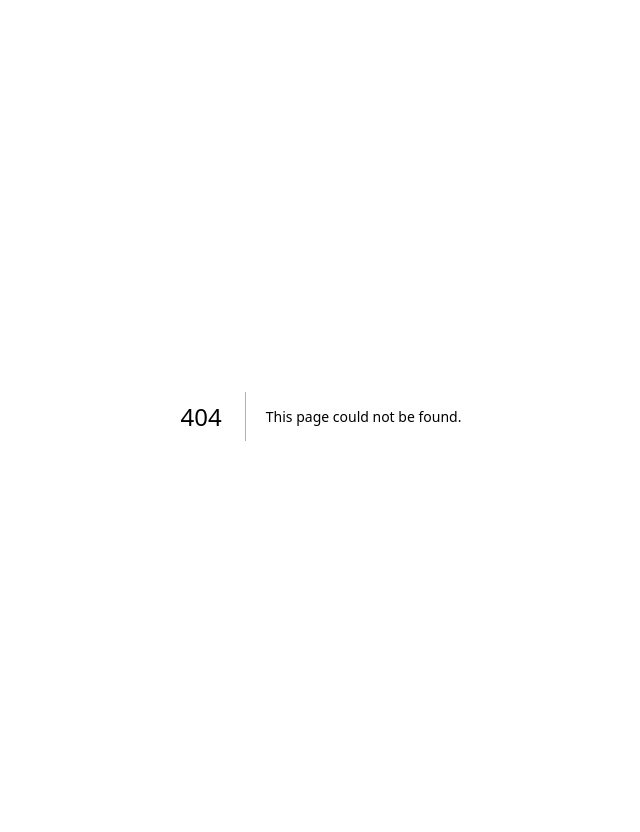
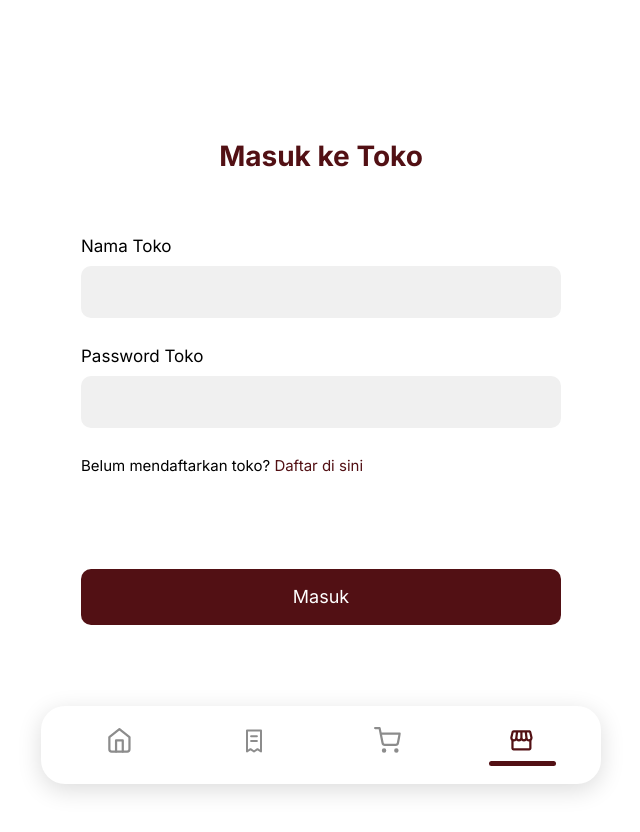
Before and after one commit to vixxic/Market-Day-E-commerce, a Next.js app: page /masuktoko in a window 1280 px wide. Before the commit this address had no page. Shown: the whole page, without its empty margins (319-959 px from the left). After the commit the page ends 800 px from the top, so only its background shows below. Built offline with nearby package versions, Linux system fonts and the light colour scheme.

Commit message:
add login page

```diff
--- a/src/app/Components/NavigasiBawah/NavigasiBawah.jsx
+++ b/src/app/Components/NavigasiBawah/NavigasiBawah.jsx
@@ -19,14 +19,14 @@ const IKON = {
     </>
   ),
   keranjang: <FiShoppingCart size={23} />,
-  toko: <MdStorefront size={23} />,
+  masuktoko: <MdStorefront size={23} />,
 };
 
 const MENU_BAWAAN = [
   { id: "beranda", label: "Beranda", href: "/" },
   { id: "pesanan", label: "Pesanan", href: "/pesanan" },
   { id: "keranjang", label: "Keranjang", href: "/keranjang" },
-  { id: "toko", label: "Toko", href: "/toko" },
+  { id: "masuktoko", label: "MasukToko", href: "/masuktoko" },
 ];
 
 export default function NavigasiBawah({
--- a/src/app/beranda/Beranda.css
+++ b/src/app/beranda/Beranda.css
@@ -3,6 +3,7 @@
   grid-template-columns: repeat(2, 1fr);
   gap: 16px;
   margin-top: 16px;
+  margin-bottom: 78px;
 }
 
 .beranda__status {
--- /dev/null
+++ b/src/app/masuktoko/masuktoko.css
@@ -0,0 +1,145 @@
+/* ===== Halaman Masuk ke Toko (mobile first) ===== */
+
+.masuk-toko {
+  display: flex;
+  flex-direction: column;
+  background-color: #ffffff;
+  padding-top: env(safe-area-inset-top, 0px);
+  box-sizing: border-box;
+}
+
+.masuk-toko__isi {
+  flex: 1;
+  width: 100%;
+  max-width: 480px;
+  margin: 0 auto;
+  display: flex;
+  flex-direction: column;
+  gap: 24px;
+}
+
+.masuk-toko__judul {
+  text-align: center;
+  font-size: clamp(1.375rem, 1.15rem + 1vw, 1.75rem);
+  font-weight: 700;
+  color: var(--warna-merah-utama);
+  padding: 16px 0;
+}
+
+.masuk-toko__bidang {
+  display: flex;
+  flex-direction: column;
+  gap: 10px;
+}
+
+.masuk-toko__label {
+  font-size: 1.0625rem;
+  color: #000000;
+}
+
+.masuk-toko__input {
+  width: 100%;
+  min-height: 52px;
+  padding: 0 16px;
+  border: 0;
+  border-radius: 10px;
+  background-color: #f0f0f0;
+  color: #000000;
+  font: inherit;
+  font-size: 1rem;
+  box-sizing: border-box;
+}
+
+.masuk-toko__input:focus-visible {
+  outline: 2px solid var(--warna-merah-utama);
+  outline-offset: 1px;
+}
+
+.masuk-toko__input[aria-invalid="true"] {
+  outline: 2px solid #c62828;
+  outline-offset: 1px;
+}
+
+.masuk-toko__galat {
+  margin: 0;
+  font-size: 0.8125rem;
+  color: #c62828;
+}
+
+.masuk-toko__daftar {
+  margin: 0;
+  font-size: 0.9375rem;
+  color: #000000;
+}
+
+.masuk-toko__tautan {
+  color: var(--warna-merah-utama);
+  text-decoration: none;
+}
+
+.masuk-toko__tautan:hover {
+  text-decoration: underline;
+}
+
+.masuk-toko__tautan:focus-visible {
+  outline: 2px solid var(--warna-merah-utama);
+  outline-offset: 2px;
+  border-radius: 2px;
+}
+
+.masuk-toko__aksi {
+  margin-top: auto;
+  position: sticky;
+  bottom: 0;
+  padding: 50px 0 max(24px, env(safe-area-inset-bottom, 0px));
+}
+
+.masuk-toko__tombol {
+  width: 100%;
+  min-height: 56px;
+  border: 0;
+  border-radius: 10px;
+  background-color: var(--warna-merah-utama);
+  color: #ffffff;
+  font: inherit;
+  font-size: 1.125rem;
+  cursor: pointer;
+  -webkit-tap-highlight-color: transparent;
+  transition:
+    filter 0.15s ease,
+    transform 0.12s ease;
+}
+
+.masuk-toko__tombol:hover:not(:disabled) {
+  filter: brightness(1.15);
+}
+
+.masuk-toko__tombol:active:not(:disabled) {
+  transform: scale(0.98);
+}
+
+.masuk-toko__tombol:disabled {
+  opacity: 0.6;
+  cursor: wait;
+}
+
+.masuk-toko__tombol:focus-visible {
+  outline: 2px solid var(--warna-merah-utama);
+  outline-offset: 3px;
+}
+
+/* Tablet & laptop: form di tengah, tombol mengikuti isi */
+@media (min-width: 768px) {
+  .masuk-toko__isi {
+    flex: 0 1 auto;
+    margin-top: 8vh;
+    padding-top: 24px;
+    gap: 28px;
+  }
+
+  .masuk-toko__aksi {
+    position: static;
+    margin-top: 16px;
+    padding-bottom: 0;
+  }
+}
--- /dev/null
+++ b/src/app/masuktoko/page.jsx
@@ -0,0 +1,103 @@
+"use client";
+
+import "./masuktoko.css";
+import { useState } from "react";
+import Link from "next/link";
+
+import NavigasiBawah from "../Components/NavigasiBawah/NavigasiBawah";
+
+export default function MasukToko() {
+  const [namaToko, setNamaToko] = useState("");
+  const [password, setPassword] = useState("");
+  const [galat, setGalat] = useState({});
+  const [sedangMasuk, setSedangMasuk] = useState(false);
+
+  async function masuk(e) {
+    e.preventDefault();
+
+    const galatBaru = {};
+    if (!namaToko.trim()) galatBaru.namaToko = "Isi nama toko.";
+    if (!password) galatBaru.password = "Isi password toko.";
+    setGalat(galatBaru);
+    if (Object.keys(galatBaru).length > 0) return;
+
+    setSedangMasuk(true);
+    try {
+      // TODO: proses login toko di sini (cek nama toko & password ke API milikmu),
+      // lalu arahkan ke halaman toko, contoh: router.push("/toko")
+      console.log("Masuk sebagai toko:", namaToko.trim());
+    } finally {
+      setSedangMasuk(false);
+    }
+  }
+
+  return (
+    <div className="masuk-toko">
+      <form className="masuk-toko__isi" onSubmit={masuk} noValidate>
+        <h1 className="masuk-toko__judul">Masuk ke Toko</h1>
+
+        <div className="masuk-toko__bidang">
+          <label className="masuk-toko__label" htmlFor="nama-toko">
+            Nama Toko
+          </label>
+          <input
+            id="nama-toko"
+            className="masuk-toko__input"
+            type="text"
+            autoComplete="username"
+            value={namaToko}
+            onChange={(e) => setNamaToko(e.target.value)}
+            aria-invalid={galat.namaToko ? "true" : undefined}
+            aria-describedby={galat.namaToko ? "galat-nama-toko" : undefined}
+          />
+          {galat.namaToko && (
+            <p id="galat-nama-toko" className="masuk-toko__galat" role="alert">
+              {galat.namaToko}
+            </p>
+          )}
+        </div>
+
+        <div className="masuk-toko__bidang">
+          <label className="masuk-toko__label" htmlFor="password-toko">
+            Password Toko
+          </label>
+          <input
+            id="password-toko"
+            className="masuk-toko__input"
+            type="password"
+            autoComplete="current-password"
+            value={password}
+            onChange={(e) => setPassword(e.target.value)}
+            aria-invalid={galat.password ? "true" : undefined}
+            aria-describedby={galat.password ? "galat-password" : undefined}
+          />
+          {galat.password && (
+            <p id="galat-password" className="masuk-toko__galat" role="alert">
+              {galat.password}
+            </p>
+          )}
+        </div>
+
+        <p className="masuk-toko__daftar">
+          Belum mendaftarkan toko?{" "}
+          {/* TODO: sesuaikan alamat halaman pendaftaran toko */}
+          <Link href="/daftar-toko" className="masuk-toko__tautan">
+            Daftar di sini
+          </Link>
+        </p>
+
+        <div className="masuk-toko__aksi">
+          <button
+            type="submit"
+            className="masuk-toko__tombol"
+            disabled={sedangMasuk}
+          >
+            {sedangMasuk ? "Memproses..." : "Masuk"}
+          </button>
+        </div>
+      </form>
+
+      <NavigasiBawah halamanAktif="masuktoko" />
+    </div>
+  );
+}
```
Also changed, not shown: src/app/toko/page.jsx (deleted, +0 -7 lines).
